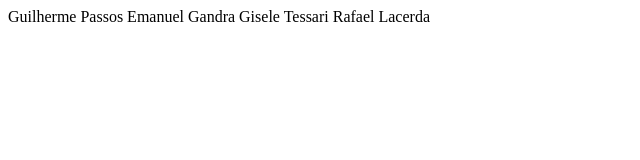
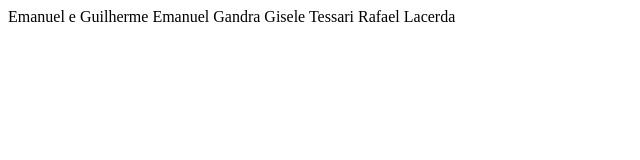
Before and after one commit to GuilhermePGomes/repo_trio, a plain HTML site: page index.html in a window 1280 px wide. Shown: the full height of the page, 0-640 px from the left. Drawn offline with Linux system fonts and the light colour scheme.

Commit message:
Update index.html
Co-authored-by: EmanuelGandra <130928110+EmanuelGandra@users.noreply.github.com>

```diff
--- a/index.html
+++ b/index.html
@@ -6,7 +6,7 @@
     <title>Document</title>
 </head>
 <body>
-    Guilherme Passos
+Emanuel e Guilherme
     Emanuel Gandra
     Gisele Tessari
     Rafael Lacerda
```
